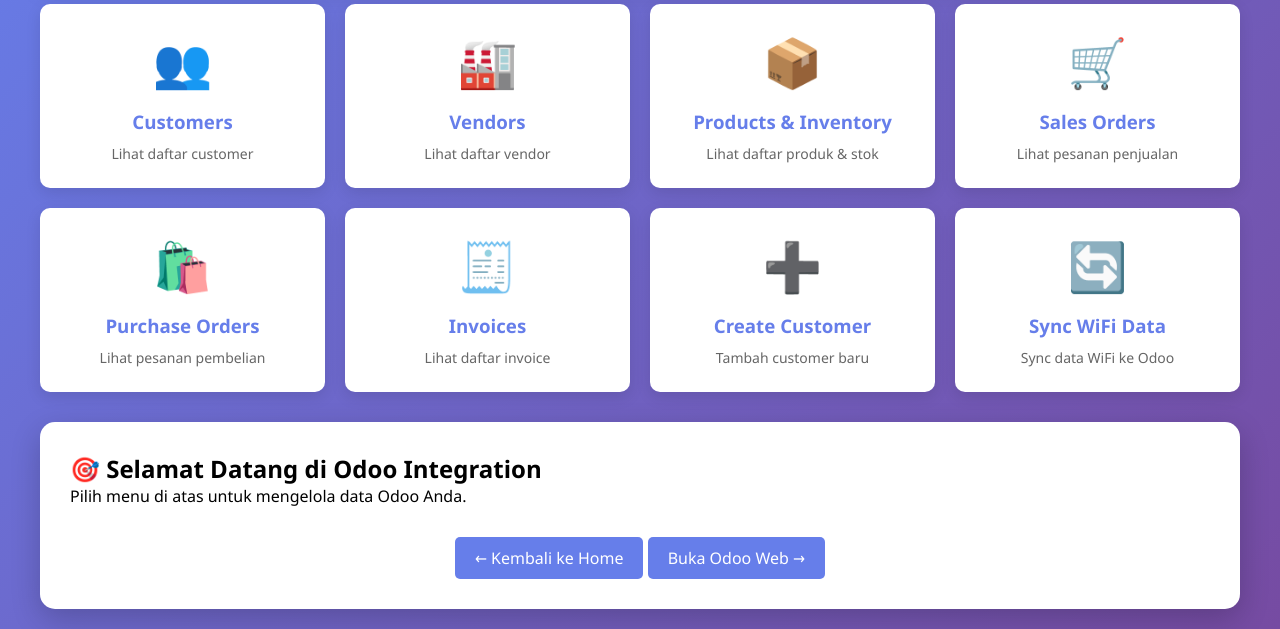
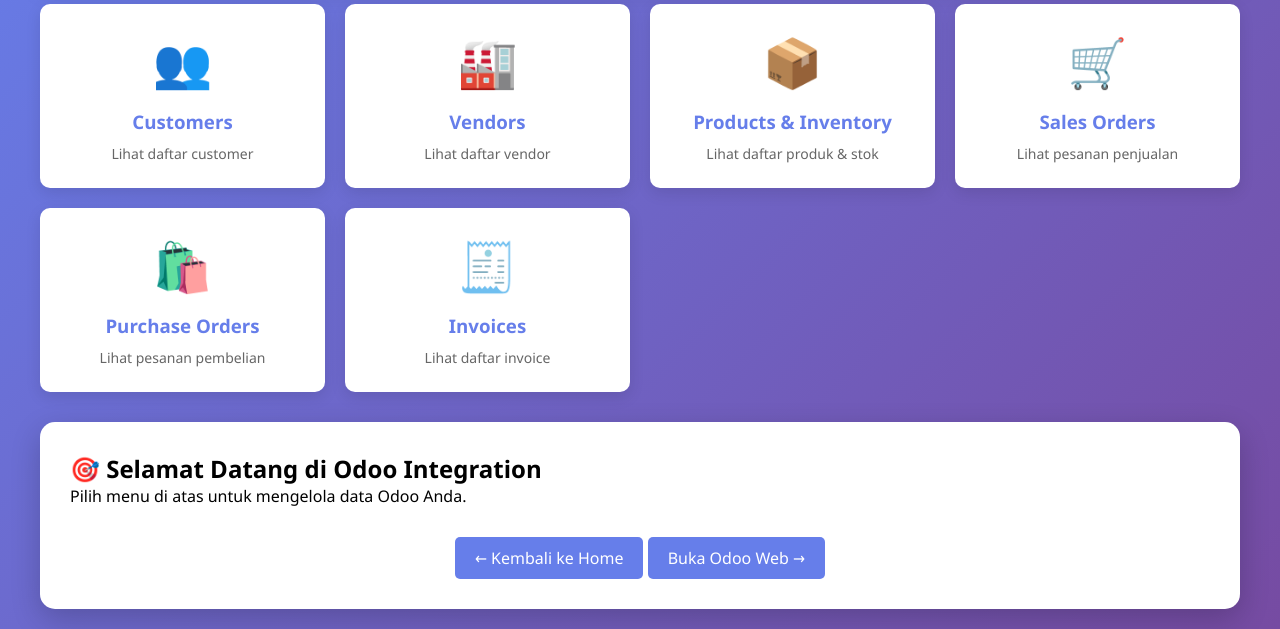
Before and after one commit to zeusyee/phalcon-project, a PHP site: page /app/views/odoo/index.phtml in a window 1280 px wide. Shown: the part 181-810 px from the top of the page. Run offline with PHP 8.4, Linux system fonts and the light colour scheme.

Commit message:
update button odoo

```diff
--- a/app/views/odoo/index.phtml
+++ b/app/views/odoo/index.phtml
@@ -197,18 +197,6 @@
                 <h3>Invoices</h3>
                 <p>Lihat daftar invoice</p>
             </a>
-
-            <a href="/odoo/create-customer" class="menu-item">
-                <div class="icon">➕</div>
-                <h3>Create Customer</h3>
-                <p>Tambah customer baru</p>
-            </a>
-
-            <a href="/odoo/sync-wifi" class="menu-item">
-                <div class="icon">🔄</div>
-                <h3>Sync WiFi Data</h3>
-                <p>Sync data WiFi ke Odoo</p>
-            </a>
         </div>
 
         <div class="content">
@@ -217,7 +205,7 @@
 
             <div style="margin-top: 30px; text-align: center;">
                 <a href="/" class="btn">← Kembali ke Home</a>
-                <a href="http://localhost:8069" target="_blank" class="btn">Buka Odoo Web →</a>
+                <a href="http://192.168.0.73:10069" target="_blank" class="btn">Buka Odoo Web →</a>
             </div>
         </div>
     </div>
```
